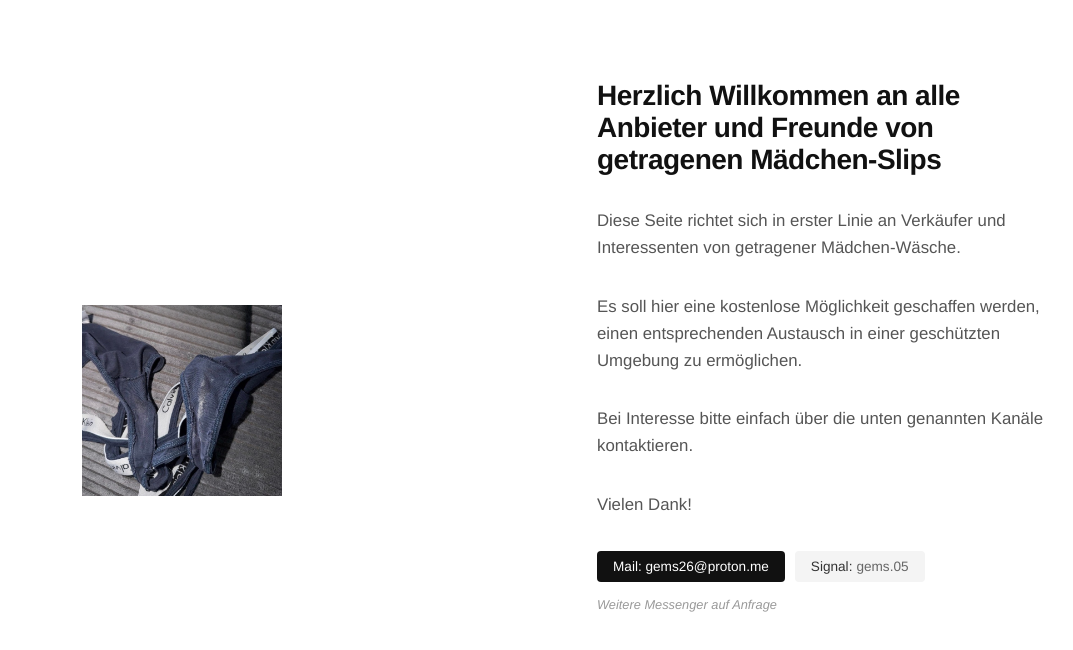
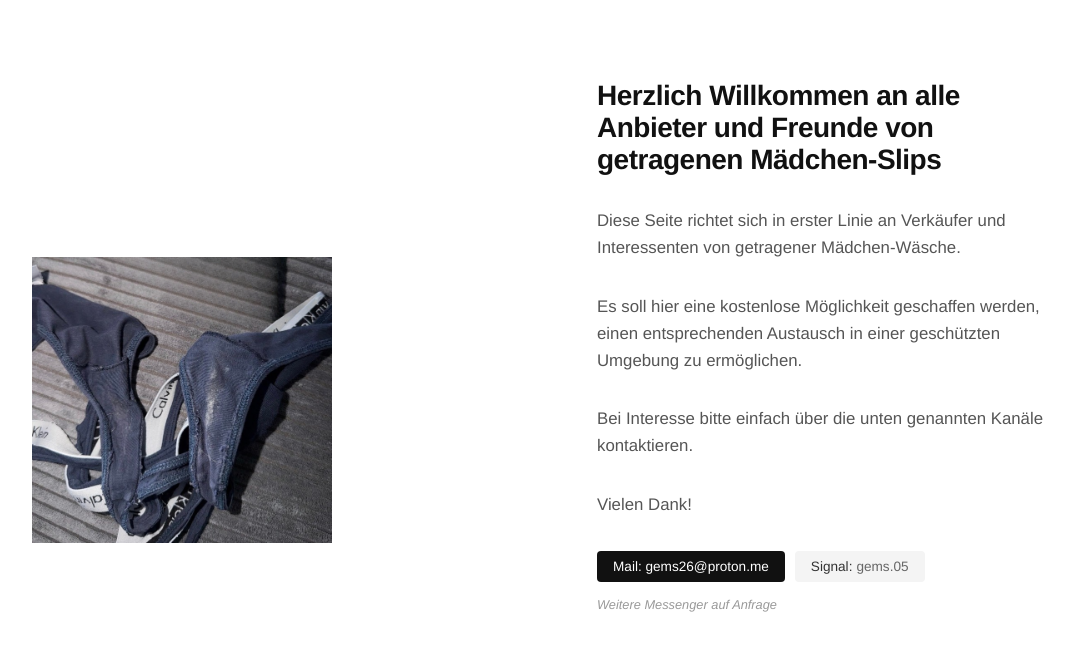
Before and after one commit to gems-alt/gems-alt.github.io, a plain HTML site: page index.html in a window 1280 px wide. Shown: the whole page, without its empty margins (128-1201 px from the left). Drawn offline with Linux system fonts and the light colour scheme.

Commit message:
Increase background image size in image-side

```diff
--- a/index.html
+++ b/index.html
@@ -10,7 +10,7 @@
 * { box-sizing: border-box; margin: 0; padding: 0; font-family: 'Helvetica Neue', Arial, sans-serif; }
 body { background-color: #ffffff; color: #333; }
 .container { display: flex; width: 100%; min-height: 100vh; flex-direction: row; }
-.image-side { flex: 1; background-image: url('UsedPanty.png'); background-size: 200px auto; background-repeat: no-repeat; background-position: center center; background-color: #ffffff; min-height: 300px; padding: 20px; }
+.image-side { flex: 1; background-image: url('UsedPanty.png'); background-size: 300px auto; background-repeat: no-repeat; background-position: center center; background-color: #ffffff; min-height: 300px; padding: 20px; }
 
 .content-side { flex: 1; display: flex; align-items: flex-start; justify-content: center; padding: 80px 40px 40px 40px; background-color: #ffffff; }
 .inner-content { max-width: 450px; width: 100%; }
```
